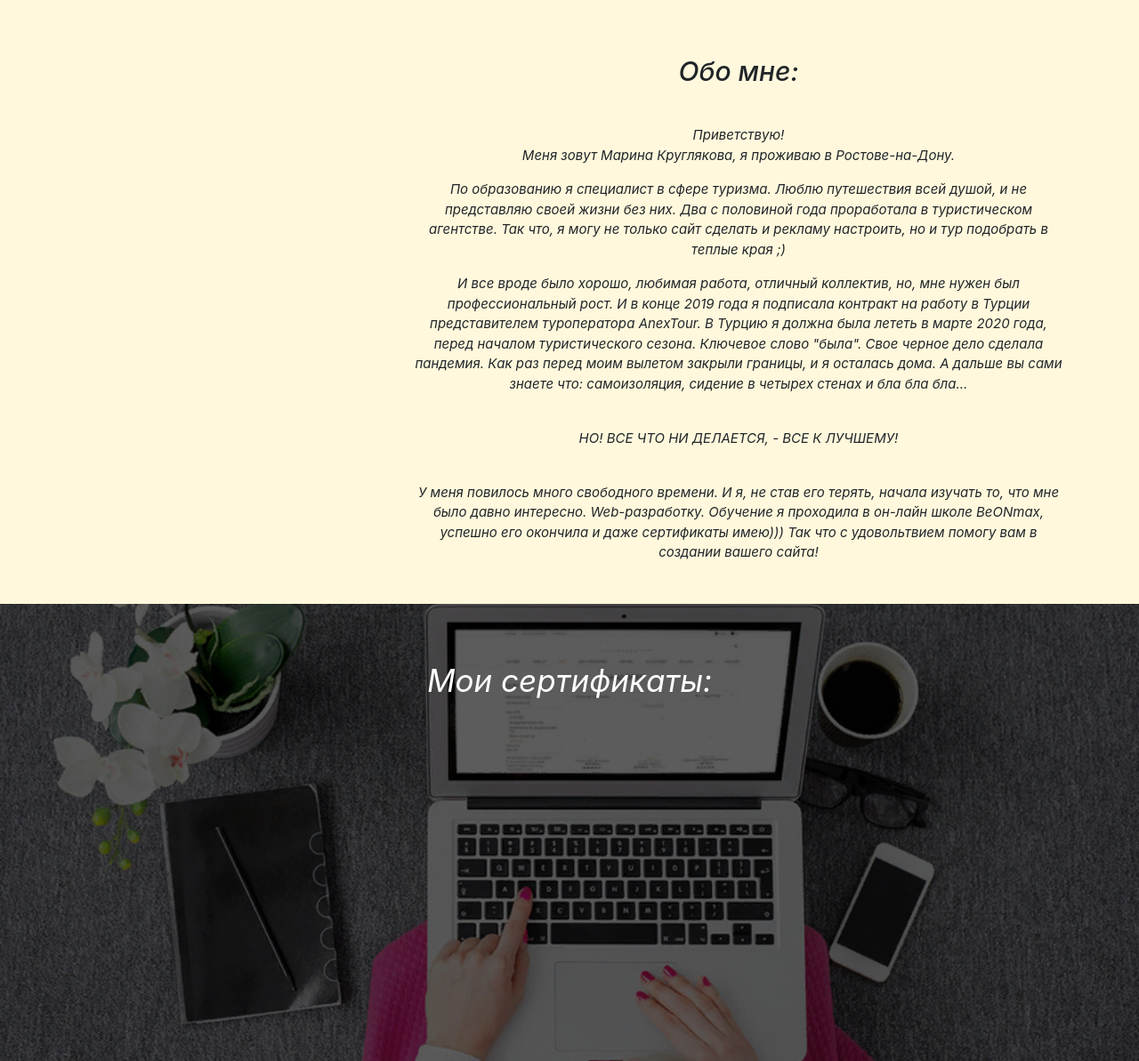
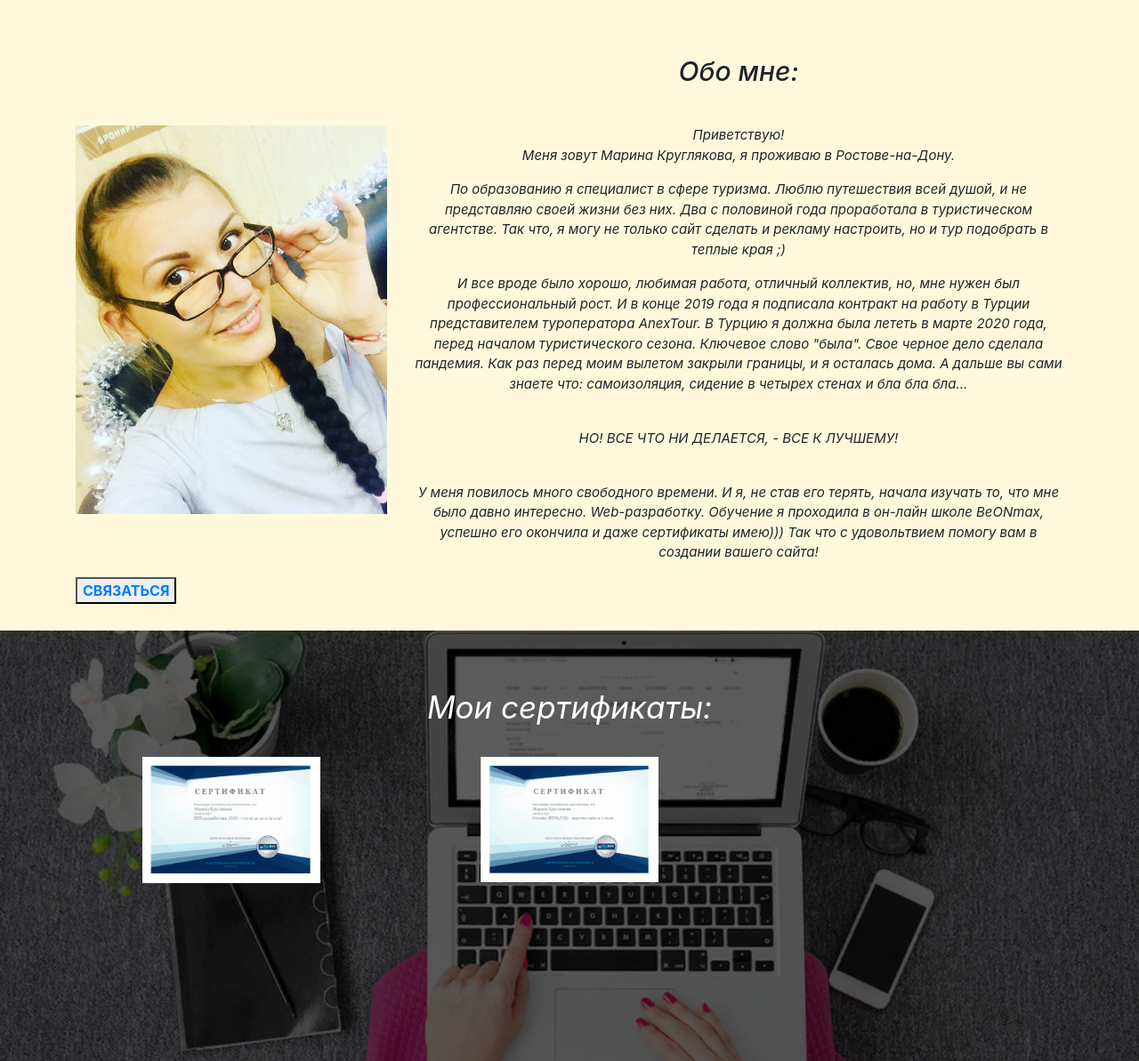
Before and after one commit to marinaigorevna161/marinaigorevna161.github.io, a plain HTML site: page index.html in a window 1280 px wide. Shown: the part 528-1721 px from the top of the page at 89% size. Drawn offline with Linux system fonts and the light colour scheme; files whose address does not match are found by name.

Commit message:
Add files via upload

```diff
--- a/index.html
+++ b/index.html
@@ -42,7 +42,7 @@
             <h1 class="i">Марина Круглякова</h1>
             <div class="line"></div>
             <h2 class="i_am">Создание сайтов <br> SEO продвижение <br>Настройка таргетинговой рекламы</h2>
-            <img src="../my_s/img/down.png" alt="далее" class="down">
+            <img src="img/down.png" alt="далее" class="down">
             <div class="icon_contact">
                 <div class="icon_round">
                     <a href="tel:+79957565124">
@@ -73,7 +73,7 @@
         <div class="container">
             <div class="row">
                 <div class="col-md-8 offset-md-4"><h2 class="me"> <i> Обо мне: </i> </h2></div>
-                <div class="col-md-4"> <img src="../my_s/img/its_me.jpg" alt="" class="my_photo"></div>
+                <div class="col-md-4"> <img src="img/its_me.jpg" alt="" class="my_photo"></div>
                 <div class="col-md-8">
                     <div class="text"> <i> <b> Приветствую! <br>
                 <p>Меня зовут Марина Круглякова, я проживаю в Ростове-на-Дону.</p>
@@ -85,6 +85,7 @@
                     <p>У меня повилось много свободного времени. И я, не став его терять, начала изучать то, что мне было давно интересно. Web-разработку. Обучение я проходила в он-лайн школе BeONmax, успешно его окончила и даже сертификаты имею))) Так что с удовольтвием помогу вам в создании вашего сайта!</b></i></p></div>
                 </div>
             </div>
+            <button class="button_wa"><a href="https://wa.me/message/ YGVXHACUPGKZD1" class="button_a"> <b>СВЯЗАТЬСЯ</b></a></button>
         </div>
     </section>
 
@@ -92,8 +93,8 @@
         <div class="container">
             <div class="my_doc"> <i> Мои сертификаты:</i></div>
             <div class="row">
-                <div class="col-md-4"><a href="../my_s/img/IMG_9246.jpg"><img src="../my_s/img/IMG_9246.jpg" alt="" class="docs"></a></div>
-                <div class="col-md-4"><a href="../my_s/img/IMG_9247.jpg"><img src="../my_s/img/IMG_9247.jpg" alt="" class="docs"></a></div>
+                <div class="col-md-4"><a href="img/IMG_9246.jpg"><img src="img/IMG_9246.jpg" alt="" class="docs"></a></div>
+                <div class="col-md-4"><a href="img/IMG_9247.jpg"><img src="img/IMG_9247.jpg" alt="" class="docs"></a></div>
             </div>
         </div>
     </section>
```
